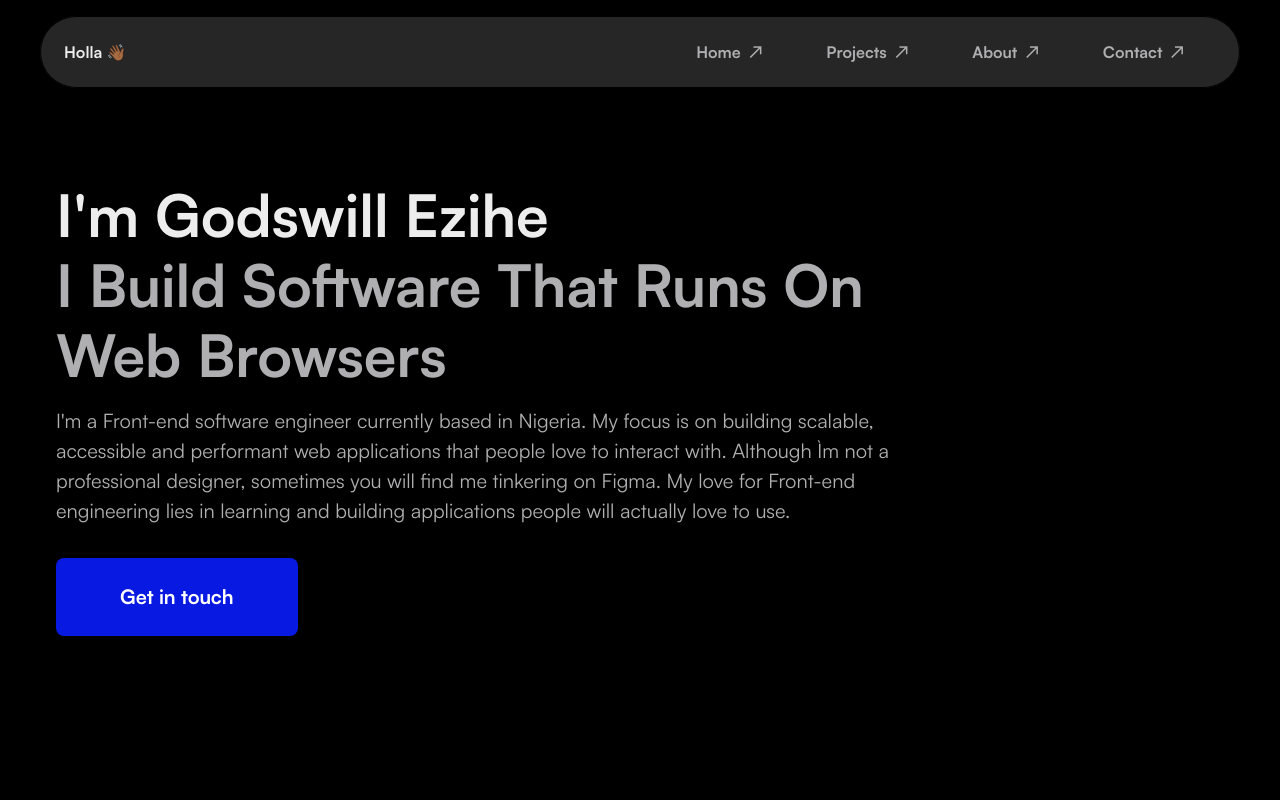
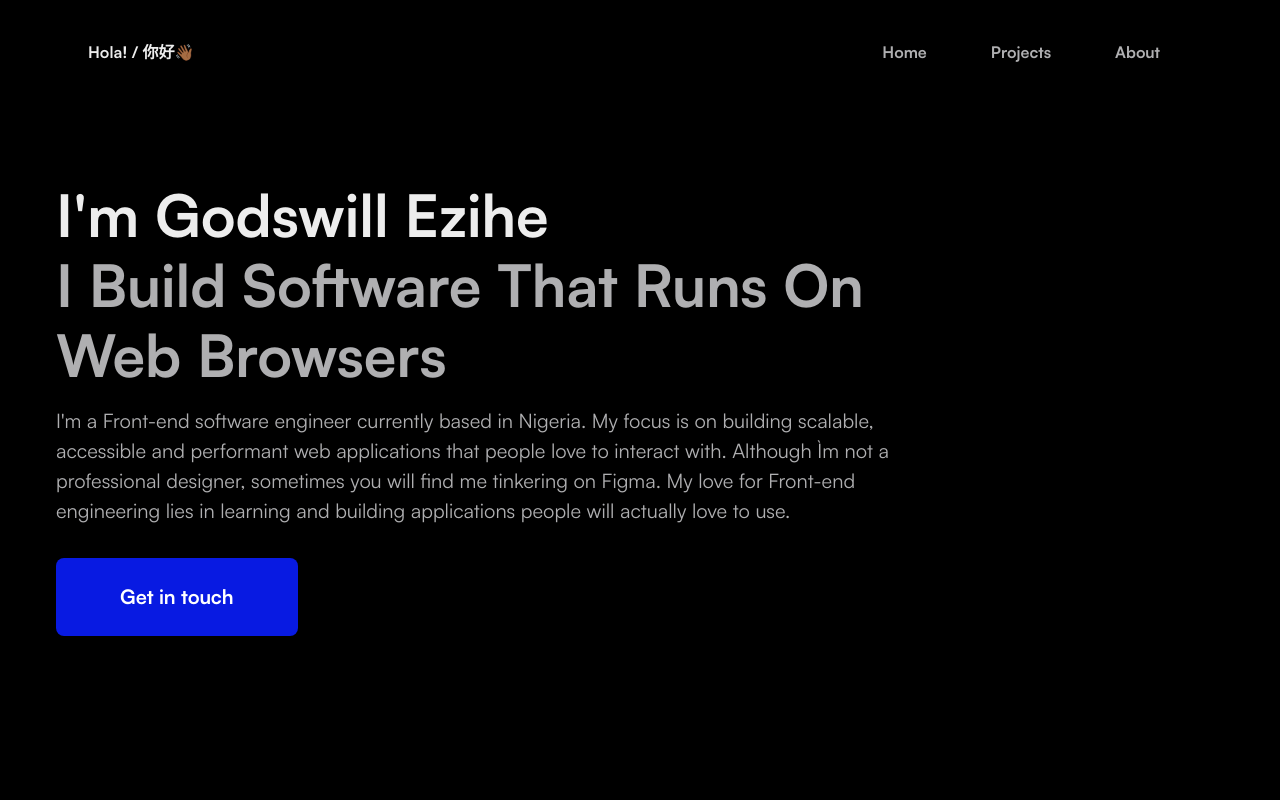
Before and after one commit to gzkdev/portfolio-archive, a Next.js app: page / in a window 1280 px wide. Shown: the top 800 px of the page. Built offline with nearby package versions, Linux system fonts and the light colour scheme.

Commit message:
refactor: updated header content and styles

```diff
--- a/components/Header.jsx
+++ b/components/Header.jsx
@@ -9,7 +9,10 @@ function Header() {
     <header className={styles.header}>
       <div className={styles.header__container}>
         <Link href="/">
-          <a className={styles.header__logo}>Holla 👋🏾</a>
+          <a className={styles.header__logo}>
+            Hola! / 你好
+            <span>👋🏾</span>
+          </a>
         </Link>
         <nav className={styles.header__nav}>
           <ul>
@@ -28,11 +31,6 @@ function Header() {
                 <a>About</a>
               </Link>
             </li>
-            <li>
-              <Link href="/contact">
-                <a>Contact</a>
-              </Link>
-            </li>
           </ul>
         </nav>
         <button
--- a/styles/Header.module.css
+++ b/styles/Header.module.css
@@ -8,22 +8,59 @@
 }
 
 .header__container {
-  width: 95%;
+  width: 90%;
   max-width: 1200px;
   font-size: var(--font-s1ze-200);
-  background-color: var(--color-710);
   border-radius: 48px;
   padding: 0.6rem max(2vh, 1rem);
   display: flex;
   align-items: center;
   justify-content: space-between;
   margin: 0 auto;
-  box-shadow: inset 0 0 0 1px var(--color-700);
 }
 
 .header__logo {
   font-weight: bold;
   color: var(--color-900);
+}
+
+.header__logo span {
+  display: inline-block;
+  -moz-transform-origin: bottom center;
+  -webkit-transform-origin: bottom bottom;
+  transform-origin: bottom center;
+  -webkit-animation-fill-mode: both;
+  animation-fill-mode: both;
+}
+
+.header__logo:hover span {
+  -moz-animation: wave 500ms linear alternate;
+  -webkit-animation: wave 500ms linear alternate;
+  animation: wave 500ms linear alternate;
+  -moz-animation-play-state: running;
+  -webkit-animation-play-state: running;
+  animation-play-state: running;
+  -moz-animation-iteration-count: infinite;
+  -webkit-animation-iteration-count: infinite;
+  animation-iteration-count: infinite;
+}
+
+@keyframes wave {
+  0% {
+    -moz-transform: rotate(-30deg) scale(1.5);
+    -moz-transform: rotate(-30deg) scale(1.5);
+    transform: rotate(-30deg) scale(1.5);
+  }
+  70% {
+    -moz-transform: rotate(30deg) scale(1.5);
+    -webkit-transform: rotate(30deg) scale(1.5);
+    transform: rotate(30deg) scale(1.5);
+  }
+  100% {
+    -moz-transform: rotate(0deg) scale(1.5);
+    -webkit-transform: rotate(0deg) scale(1.5);
+    transform: rotate(0deg) scale(1.5);
+  }
 }
 
 .header__nav {
@@ -35,19 +72,8 @@
   transition: color 400ms;
 }
 
-.header__nav a::after {
-  content: "↗";
-  display: inline-block;
-  margin-left: 0.5rem;
-  transition: 200ms;
-}
-
 .header__nav a:hover {
   color: var(--color-100);
-}
-
-.header__nav a:hover::after {
-  transform: rotate(360deg);
 }
 
 .header__nav ul li {
@@ -57,13 +83,13 @@
 }
 
 .header__menu__btn {
-  --scale: 40px;
+  --scale: 48px;
   position: relative;
   width: var(--scale);
   height: var(--scale);
-  background: none;
+  background: var(--color-710);
   color: var(--color-900);
-  border-radius: 50%;
+  border-radius: 40%;
   display: flex;
   align-items: center;
   justify-content: center;
@@ -81,7 +107,7 @@
 .header__menu__btn::after {
   content: "";
   position: absolute;
-  width: 50%;
+  width: 45%;
   height: 2px;
   border-radius: 4px;
   background-color: currentColor;
```
